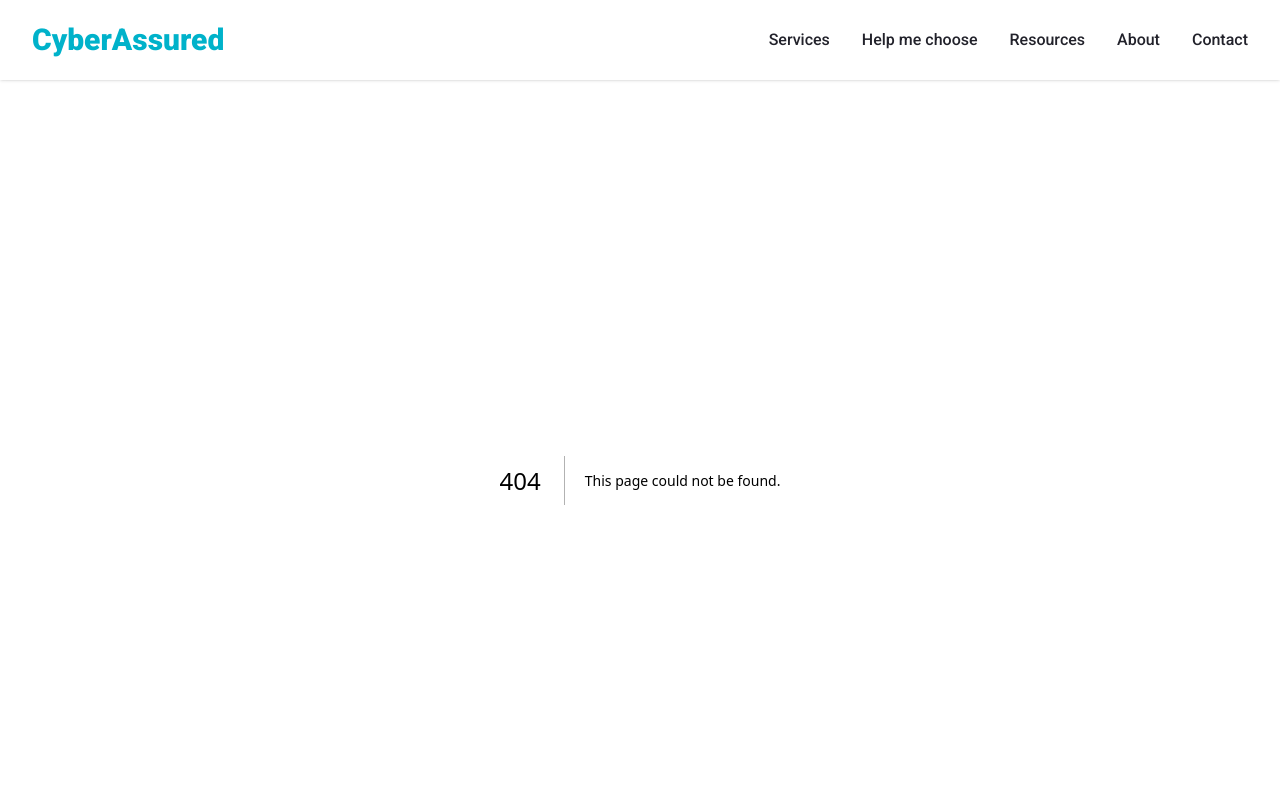
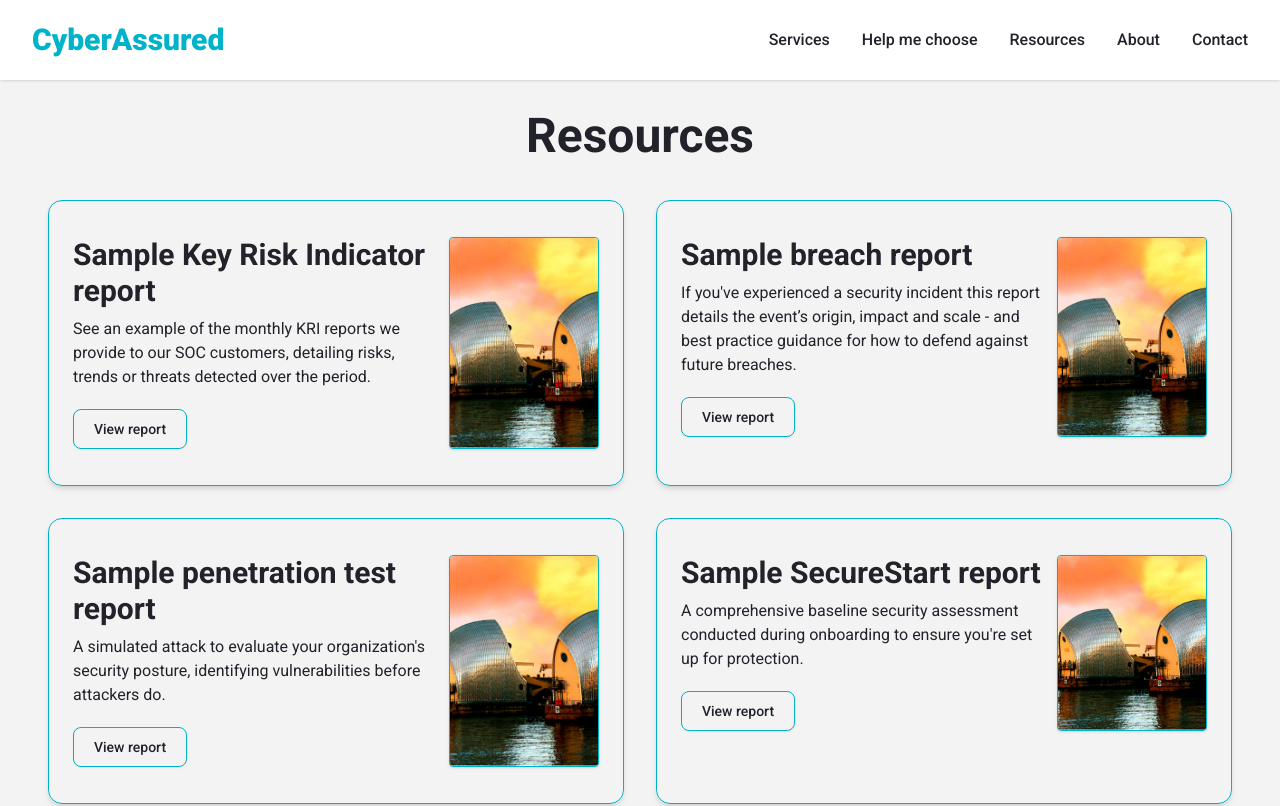
Before and after one commit to monoMonu/CyberAssured, a Next.js app: page /resources in a window 1280 px wide. Before the commit this address had no page. Shown: the top 806 px of the page. Built offline with nearby package versions, Linux system fonts and the light colour scheme.

Commit message:
add about and resources page

```diff
--- /dev/null
+++ b/app/about/page.tsx
@@ -0,0 +1,78 @@
+import HeroBanner from '@/components/HeroBanner'
+import ImageTextSplitSection from '@/components/ImageTextSplitSection'
+import { Button } from '@/components/ui/button'
+import WhyChooseCyberassured from '@/sections/WhyChooseUs'
+import Link from 'next/link'
+import React from 'react'
+
+function page() {
+   return (
+      <div>
+         <HeroBanner
+            imageUrl="/insight-1.jpg"
+            title="About CyberAssured"
+            subtitle="We take care of your security"
+            ctaText="Talk to us"
+            link="#socs"
+            color='secondary'
+         />
+         <section className="bg-background text-foreground py-20 max-w-screen-xl mx-auto">
+            <div className="mx-auto px-4 text-center space-y-5">
+               <h2 className="text-4xl md:text-5xl font-bold leading-tight">
+                  &quot;Our mission&quot;
+               </h2>
+
+               <div className="text-muted-foreground text-base">
+                  <p>
+                     We exist to guide IT professionals away from the countless alerts and vulnerabilities that needlessly eat up their time, and towards a landscape of zero risks, zero cyber incidents and zero successful attacks. Through our tailored and affordable security services for organisations of all sizes, we replace fear, anxiety, distraction and lack of resource with confidence that resonates across a business.
+                  </p>
+               </div>
+               <Link href="/services/managed-services">
+                  <Button className={`border-secondary border-2 hover:bg-secondary/100 cursor-pointer text-base`} variant={'outline'}>
+                     Explore our services
+                  </Button>
+               </Link>
+            </div>
+         </section>
+         <ImageTextSplitSection
+            title="Root and branch security review"
+            description="Our expert services consist of several assessments that evaluate your IT security. Whether spotlighting specific protections or conducting an entire analysis, we can be as focused or as in-depth as you like. We even offer critical response in the event of an emergency to help you ensure the problem never reoccurs."
+            linkText="See example reports"
+            linkHref="#"
+            imageSrc="/insight-1.jpg"
+            imageAlt="Expert Services"
+            reverse={false}
+         />
+         <ImageTextSplitSection
+            title="Root and branch security review"
+            description="Our expert services consist of several assessments that evaluate your IT security. Whether spotlighting specific protections or conducting an entire analysis, we can be as focused or as in-depth as you like. We even offer critical response in the event of an emergency to help you ensure the problem never reoccurs."
+            linkText="See example reports"
+            linkHref="#"
+            imageSrc="/insight-1.jpg"
+            imageAlt="Expert Services"
+            reverse={true}
+         />
+         <WhyChooseCyberassured />
+         <section className="bg-background text-foreground py-12 max-w-screen-xl mx-auto">
+            <div className="mx-auto py-8 px-4 text-center space-y-5 bg-muted">
+               <h2 className="text-4xl md:text-5xl font-bold leading-tight">
+                  &quot;Get Started&quot;
+               </h2>
+
+               <div className="text-muted-foreground text-base">
+                  <p>
+                     We’re ready to join you wherever you are on your security journey – to help solve your challenges and provide peace of mind. Not sure where to start? Use our SOC Selector or Cyber Incident Calculator to identify your security needs and budget. Or simply get in touch with a security expert.
+                  </p>
+               </div>
+               <Link href="/services/managed-services">
+                  <Button className={`border-secondary border-2 hover:bg-secondary/100 cursor-pointer text-base`} variant={'outline'}>
+                     Get in touch
+                  </Button>
+               </Link>
+            </div>
+         </section>
+      </div>
+   )
+}
+
+export default page
--- a/app/page.tsx
+++ b/app/page.tsx
@@ -1,10 +1,10 @@
 import FeaturedCard from "@/components/FeatureCard";
-import Benefits from "@/sections/Benefits";
 import CustomerPledges from "@/sections/CustomerPledge";
 import ExpertServices from "@/sections/ExpertServices";
 import HeroCarousel from "@/sections/HeroSec";
 import ManagedServices from "@/sections/ManagedServices";
 import SecurityInsightsSection from "@/sections/SecurityInsights";
+import WhyChooseCyberassured from "@/sections/WhyChooseUs";
 
 export default function Home() {
 
@@ -50,7 +50,7 @@ export default function Home() {
       <SecurityInsightsSection />
       <ManagedServices />
       <ExpertServices />
-      <Benefits />
+      <WhyChooseCyberassured className="bg-muted" />
       <CustomerPledges />
     </section>
   );
--- /dev/null
+++ b/app/resources/page.tsx
@@ -0,0 +1,50 @@
+import ResourceCard from "@/components/Resource-card"
+
+
+const reports = [
+   {
+      title: "Sample Key Risk Indicator report",
+      description:
+         "See an example of the monthly KRI reports we provide to our SOC customers, detailing risks, trends or threats detected over the period.",
+      imageUrl: "/expert-services-banner.jpg",
+      link: "#",
+   },
+   {
+      title: "Sample breach report",
+      description:
+         "If you've experienced a security incident this report details the event’s origin, impact and scale - and best practice guidance for how to defend against future breaches.",
+      imageUrl: "/expert-services-banner.jpg",
+      link: "#",
+   },
+   {
+      title: "Sample penetration test report",
+      description:
+         "A simulated attack to evaluate your organization's security posture, identifying vulnerabilities before attackers do.",
+      imageUrl: "/expert-services-banner.jpg",
+      link: "#",
+   },
+   {
+      title: "Sample SecureStart report",
+      description:
+         "A comprehensive baseline security assessment conducted during onboarding to ensure you're set up for protection.",
+      imageUrl: "/expert-services-banner.jpg",
+      link: "#",
+   },
+]
+
+export default function ResourcesPage() {
+   return (
+      <section className="min-h-screen px-4 py-8 md:px-12 bg-background text-foreground">
+         <div className="max-w-screen-xl mx-auto">
+            <h1 className="text-5xl font-bold mb-10 text-center gap-2">
+               Resources
+            </h1>
+            <div className="grid grid-cols-1 md:grid-cols-2 gap-8">
+               {reports.map((report, index) => (
+                  <ResourceCard key={index} {...report} />
+               ))}
+            </div>
+         </div>
+      </section>
+   )
+}
--- a/app/services/managed-services/page.tsx
+++ b/app/services/managed-services/page.tsx
@@ -73,7 +73,7 @@ function page() {
           </div>
         </div>
       </section>
-      <section className="bg-background text-foreground py-10" id='socs'>
+      <section className="bg-muted text-foreground py-10" id='socs'>
         <div className="container max-w-screen-xl mx-auto px-4 text-center space-y-10">
           <h2 className="text-4xl md:text-5xl font-bold leading-tight">
             &quot;A SOC <span className="text-primary">for every challenge&quot;</span>
--- a/components/Contact-Form.tsx
+++ b/components/Contact-Form.tsx
@@ -95,7 +95,7 @@ export default function ContactForm() {
                {errors.message && <p className="text-sm text-destructive">Message is required.</p>}
             </div>
 
-            <Button type="submit" disabled={isSubmitting} className="w-full md:w-auto text-lg">
+            <Button type="submit" disabled={isSubmitting} className="w-full md:w-auto text-base">
                {isSubmitting ? "Submitting..." : "Submit"}
             </Button>
          </form>
--- a/components/ExpertServicesCard.tsx
+++ b/components/ExpertServicesCard.tsx
@@ -25,7 +25,7 @@ const expertServices = [
 
 function ExpertServicesCard() {
    return (
-      <div className="flex flex-wrap justify-center gap-2">
+      <div className="flex justify-center gap-2">
          {expertServices.map((item, idx) => (
             <div className="flex justify-center items-center max-w-screen-sm" key={idx}>
                <FeaturedCard
--- a/components/Navbar.tsx
+++ b/components/Navbar.tsx
@@ -14,7 +14,9 @@ export default function Navbar() {
       <div className="mx-auto bg-card sticky top-0 z-50 shadow">
          <nav className="max-w-screen-xl w-full flex items-center justify-between px-4 md:px-8 py-4 mx-auto relative">
             <div className="text-3xl font-bold text-foreground">
-               <span className="text-primary font-black">CyberAssured</span>
+               <Link href="/" className="flex items-center">
+                  <span className="text-primary font-black">CyberAssured</span>
+               </Link>
             </div>
 
             {/* Mobile Hamburger */}
@@ -33,7 +35,7 @@ export default function Navbar() {
                >
                   <span className="hover:text-primary cursor-pointer">Services</span>
                   {showServices && (
-                     <div className="absolute -left-44 top-8/12 mt-4 w-2xl shadow-xl bg-background py-8 px-6 flex gap-6 z-50 transition-all">
+                     <div className="absolute -left-44 top-8/12 mt-4 w-2xl shadow-xl bg-muted py-8 px-6 flex gap-6 z-50 transition-all">
                         {/* Managed Services */}
                         <div className="w-1/2">
                            <h3 className="text-lg font-bold mb-2 text-primary">Managed services</h3>
--- /dev/null
+++ b/components/Resource-card.tsx
@@ -0,0 +1,45 @@
+import Image from "next/image"
+import { Card, CardContent } from "@/components/ui/card"
+import { Button } from "@/components/ui/button"
+import Link from "next/link"
+
+type ResourceCardProps = {
+   title: string
+   description: string
+   imageUrl: string
+   link: string
+}
+
+export default function ResourceCard({
+   title,
+   description,
+   imageUrl,
+   link,
+}: ResourceCardProps) {
+   return (
+      <Card className="flex flex-col justify-between h-full border border-[--border] bg-[--card] text-[--card-foreground] shadow-md transition hover:shadow-xl">
+         <CardContent className="px-6 py-3 flex flex-col gap-4">
+            <div className="flex flex-col lg:flex-row justify-between gap-4">
+               <div>
+                  <h3 className="text-3xl font-bold text-[--foreground]">{title}</h3>
+                  <p className="mt-2 text-base text-[--muted-foreground]">{description}</p>
+                  <Link href={link} target="_blank" className="mt-5 inline-block">
+                     <Button variant={"outline"}>
+                        View report
+                     </Button>
+                  </Link>
+               </div>
+               <div className="flex-shrink-0 w-full max-w-[150px] mx-auto lg:mx-0">
+                  <Image
+                     src={imageUrl}
+                     alt={title}
+                     width={150}
+                     height={200}
+                     className="object-cover border rounded shadow h-full"
+                  />
+               </div>
+            </div>
+         </CardContent>
+      </Card>
+   )
+}
--- a/components/ui/button.tsx
+++ b/components/ui/button.tsx
@@ -22,7 +22,7 @@ const buttonVariants = cva(
         link: "text-primary underline-offset-4 hover:underline",
       },
       size: {
-        default: "h-9 px-4 py-2 has-[>svg]:px-3",
+        default: "h-10 px-5 py-2 has-[>svg]:px-3",
         sm: "h-8 rounded-md gap-1.5 px-3 has-[>svg]:px-2.5",
         lg: "h-10 rounded-md px-6 has-[>svg]:px-4",
         icon: "size-9",
--- a/sections/CustomerPledge.tsx
+++ b/sections/CustomerPledge.tsx
@@ -24,10 +24,10 @@ const pledges = [
 
 export default function CustomerPledges() {
   return (
-    <section className="py-20 text-foreground">
+    <section className="text-foreground">
       <div className="max-w-screen-xl mx-auto px-4 sm:px-6 lg:px-8 text-center">
         <h2 className="text-3xl md:text-5xl font-bold mb-4 text-primary">Our Customer Pledge</h2>
-        <p className="text-muted-foreground mb-12 max-w-2xl mx-auto text-sm">
+        <p className="text-muted-foreground mb-12 max-w-3xl mx-auto text-base">
           We’re confident in the services we provide, and we want you to be too. That’s why we offer the following pledge to every business considering onboarding us as their managed security service provider:
         </p>
 
@@ -40,7 +40,7 @@ export default function CustomerPledges() {
                 </div>
               </CardHeader>
               <CardContent className="p-4">
-                <p className="text-sm text-muted-foreground">{insight.text}</p>
+                <p className="text-base text-muted-foreground">{insight.text}</p>
               </CardContent>
             </Card>
           ))}
--- a/sections/Footer.tsx
+++ b/sections/Footer.tsx
@@ -1,4 +1,5 @@
 import { Linkedin, Twitter } from 'lucide-react';
+import Image from 'next/image';
 import Link from 'next/link';
 
 const Footer = () => {
@@ -8,12 +9,12 @@ const Footer = () => {
             <div className="grid grid-cols-1 md:grid-cols-3 gap-16 max-w-screen-xl mx-auto">
                <div className="flex flex-col items-center md:items-start text-center md:text-left px-8 lg:px-4">
                   <Link href="/" passHref>
-                     <img
+                     <Image
                         src="/logo.svg"
                         alt="CyberAssured"
                         height={75}
                         width={200}
-                        className="mb-8"
+                        className="mb-8 invert"
                      />
                   </Link>
                   <a
--- a/sections/Benefits.tsx
+++ b/sections/WhyChooseUs.tsx
@@ -1,3 +1,4 @@
+import { cn } from "@/lib/utils";
 import { Cpu, ShieldCheck, TrendingUp, Users } from "lucide-react";
 import Link from "next/link";
 
@@ -36,9 +37,9 @@ const benefits = [
    },
 ];
 
-export default function WhyChooseCyberassured() {
+export default function WhyChooseCyberassured({ className }: { className?: string }) {
    return (
-      <section className="py-20 text-foreground bg-muted">
+      <section className={`py-10 text-foreground  ${cn(className)}`}>
          <div className="max-w-screen-xl mx-auto px-4 sm:px-6 lg:px-8 text-center">
             <h2 className="text-3xl md:text-5xl font-bold mb-4 text-primary">Why Choose Cyberassured</h2>
             <p className="text-muted-foreground mb-12 max-w-2xl mx-auto">
```
Also changed, not shown: public/logo.svg (added).
